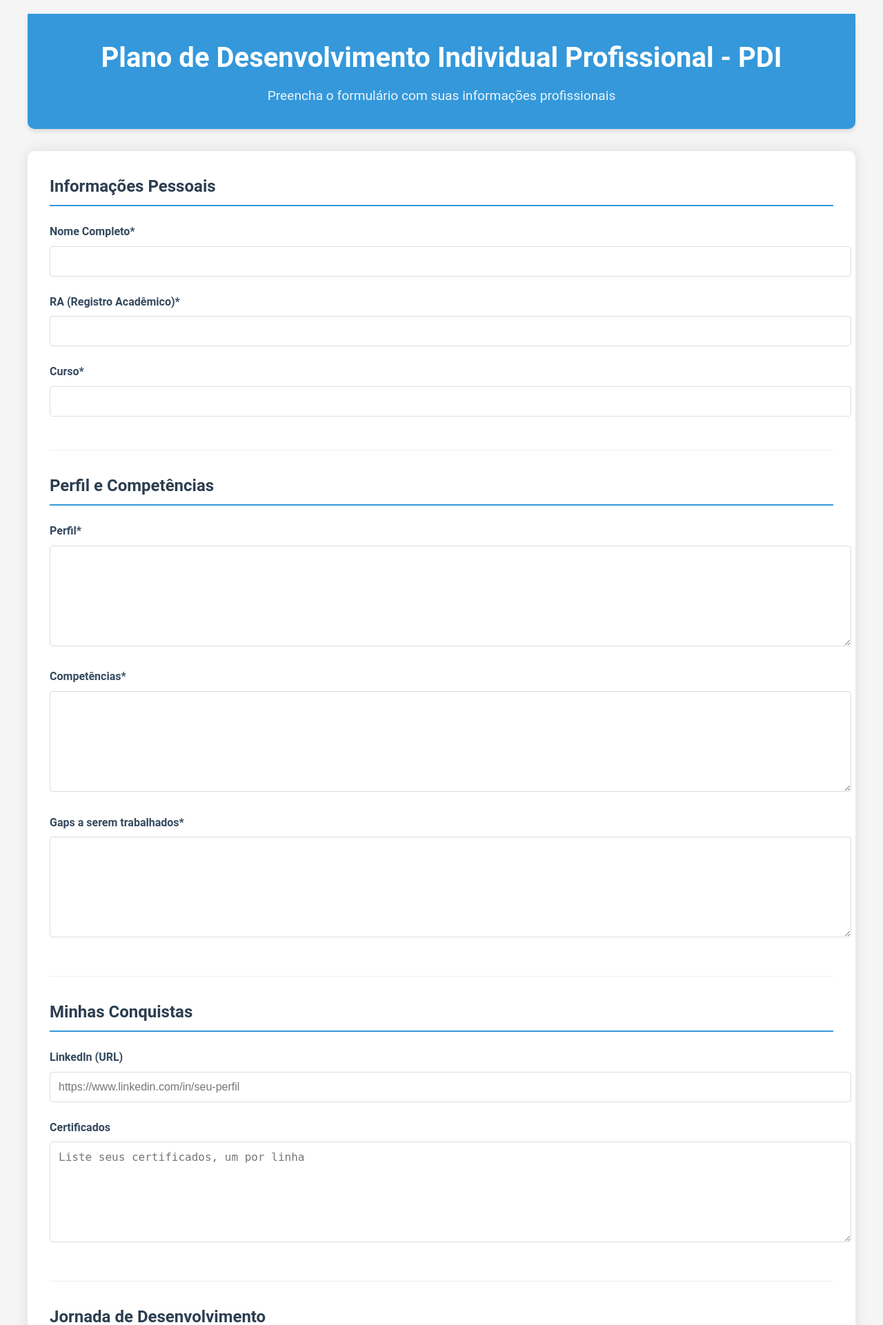
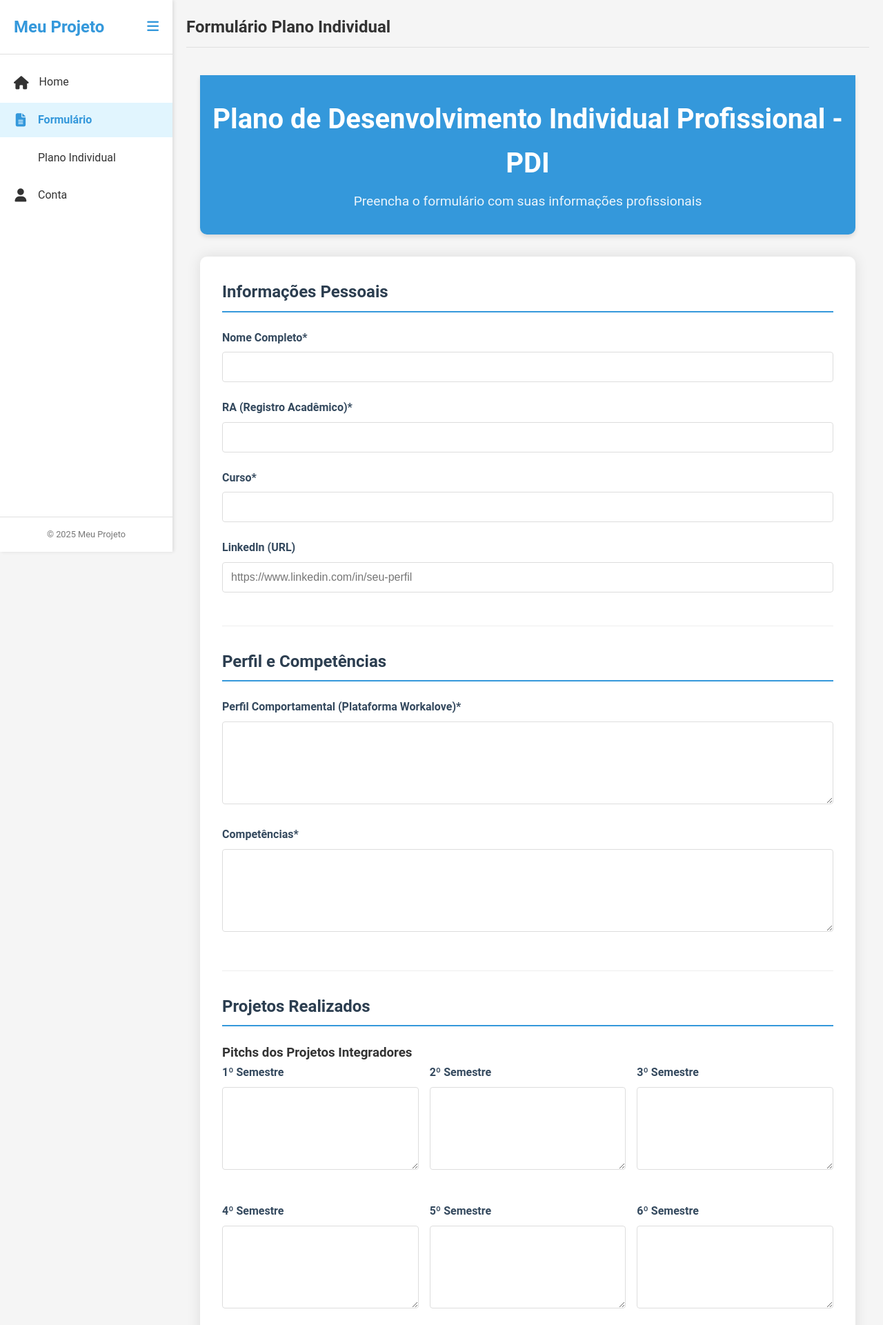
Before and after one commit to mintyfresh710/ProjetoPDI, a Django app: page /formulario/ in a window 1280 px wide. Shown: the top 1921 px of the page at 69% size. Run offline with Django 4.2, Linux system fonts and the light colour scheme.

Commit message:
Add files via upload

```diff
--- /dev/null
+++ b/projeto_pdi/pdi_form/static/css/formulario.css
@@ -0,0 +1,225 @@
+/* Estilos para o formulário PDI */
+:root {
+    --primary-color: #3498db;
+    --secondary-color: #2c3e50;
+    --accent-color: #e74c3c;
+    --light-color: #ecf0f1;
+    --dark-color: #34495e;
+    --success-color: #2ecc71;
+    --warning-color: #f39c12;
+}
+
+body {
+    font-family: 'Roboto', Arial, sans-serif;
+    line-height: 1.6;
+    color: #333;
+    background-color: #f5f5f5;
+    margin: 0;
+    padding: 0;
+}
+
+.form_container {
+    max-width: 1200px;
+    margin: 0 auto;
+    padding: 20px;
+}
+
+.header {
+    background-color: var(--primary-color);
+    color: white;
+    text-align: center;
+    padding: 2rem 0;
+    margin-bottom: 2rem;
+    border-radius: 0 0 10px 10px;
+    box-shadow: 0 4px 6px rgba(0, 0, 0, 0.1);
+}
+
+.header h1 {
+    margin: 0;
+    font-size: 2.5rem;
+}
+
+.header p {
+    margin: 0.5rem 0 0;
+    font-size: 1.2rem;
+    opacity: 0.9;
+}
+
+.form-container {
+    background-color: white;
+    border-radius: 10px;
+    box-shadow: 0 0 20px rgba(0, 0, 0, 0.1);
+    padding: 2rem;
+    margin-bottom: 2rem;
+}
+
+.form-section {
+    margin-bottom: 2rem;
+    padding-bottom: 1.5rem;
+    border-bottom: 1px solid #eee;
+}
+
+.form-section:last-child {
+    border-bottom: none;
+}
+
+.form-section h2 {
+    color: var(--secondary-color);
+    margin-top: 0;
+    margin-bottom: 1.5rem;
+    padding-bottom: 0.5rem;
+    border-bottom: 2px solid var(--primary-color);
+}
+
+.form-group {
+    margin-bottom: 1.5rem;
+}
+
+.form-group label {
+    display: block;
+    margin-bottom: 0.5rem;
+    font-weight: 600;
+    color: var(--dark-color);
+}
+
+.form-control {
+    width: 100%;
+    padding: 0.75rem;
+    font-size: 1rem;
+    border: 1px solid #ddd;
+    border-radius: 4px;
+    transition: border-color 0.3s;
+}
+
+.form-control:focus {
+    border-color: var(--primary-color);
+    outline: none;
+    box-shadow: 0 0 0 3px rgba(52, 152, 219, 0.2);
+}
+
+textarea.form-control {
+    min-height: 120px;
+    resize: vertical;
+}
+
+.semester-container {
+    display: grid;
+    grid-template-columns: repeat(auto-fill, minmax(250px, 1fr));
+    gap: 1rem;
+}
+
+.btn {
+    display: inline-block;
+    font-weight: 600;
+    text-align: center;
+    white-space: nowrap;
+    vertical-align: middle;
+    user-select: none;
+    border: 1px solid transparent;
+    padding: 0.75rem 1.5rem;
+    font-size: 1rem;
+    line-height: 1.5;
+    border-radius: 4px;
+    transition: all 0.15s ease-in-out;
+    cursor: pointer;
+}
+
+.btn-primary {
+    color: #fff;
+    background-color: var(--primary-color);
+    border-color: var(--primary-color);
+}
+
+.btn-primary:hover {
+    background-color: #2980b9;
+    border-color: #2980b9;
+}
+
+.btn-success {
+    color: #fff;
+    background-color: var(--success-color);
+    border-color: var(--success-color);
+}
+
+.btn-success:hover {
+    background-color: #27ae60;
+    border-color: #27ae60;
+}
+
+.btn-block {
+    display: block;
+    width: 100%;
+}
+
+.actions {
+    display: flex;
+    justify-content: space-between;
+    margin-top: 2rem;
+}
+
+.error-message {
+    color: var(--accent-color);
+    font-size: 0.875rem;
+    margin-top: 0.25rem;
+}
+
+/* Responsividade */
+@media (max-width: 768px) {
+    .semester-container {
+        grid-template-columns: 1fr;
+    }
+
+    .actions {
+        flex-direction: column;
+    }
+
+    .actions .btn {
+        margin-bottom: 1rem;
+    }
+}
+
+/* Animações */
+@keyframes fadeIn {
+    from { opacity: 0; transform: translateY(20px); }
+    to { opacity: 1; transform: translateY(0); }
+}
+
+.form-section {
+    animation: fadeIn 0.5s ease-out forwards;
+}
+
+.form-section:nth-child(2) { animation-delay: 0.1s; }
+.form-section:nth-child(3) { animation-delay: 0.2s; }
+.form-section:nth-child(4) { animation-delay: 0.3s; }
+.form-section:nth-child(5) { animation-delay: 0.4s; }
+
+/* Estilos para o PDF gerado */
+.pdf-container {
+    max-width: 800px;
+    margin: 0 auto;
+    padding: 20px;
+    background-color: white;
+}
+
+.pdf-header {
+    text-align: center;
+    margin-bottom: 30px;
+}
+
+.pdf-section {
+    margin-bottom: 30px;
+}
+
+.pdf-section h2 {
+    color: var(--primary-color);
+    border-bottom: 2px solid var(--primary-color);
+    padding-bottom: 5px;
+    margin-bottom: 15px;
+}
+
+.pdf-footer {
+    text-align: center;
+    margin-top: 50px;
+    font-size: 0.9rem;
+    color: #777;
+}
--- a/projeto_pdi/pdi_form/templates/pdi_form/formulario.html
+++ b/projeto_pdi/pdi_form/templates/pdi_form/formulario.html
@@ -1,21 +1,32 @@
+{% extends "base.html" %}
+
+{% include "base.html" %}
+
 {% load static %}
+
+{% block title %}Formulário Plano Individual{% endblock %}
+
+{% block header %}Formulário Plano Individual{% endblock %}
+
+{% block content %}
+
 <!DOCTYPE html>
 <html lang="pt-br">
 <head>
     <meta charset="UTF-8">
     <meta name="viewport" content="width=device-width, initial-scale=1.0">
     <title>Plano de Desenvolvimento Individual Profissional - PDI</title>
-    <link rel="stylesheet" href="{% static 'css/style.css' %}">
+    <link rel="stylesheet" href="{% static 'css/formulario.css' %}">
 </head>
 <body>
-    <div class="container">
+    <div class="form_container">
         <div class="header">
             <h1>Plano de Desenvolvimento Individual Profissional - PDI</h1>
             <p>Preencha o formulário com suas informações profissionais</p>
         </div>
 
         <div class="form-container">
-            <form id="pdi-form" method="post" action="{% url 'salvar_pdi' %}">
+            <form id="pdi-form" method="post" action="{% url 'pdi_form:salvar_pdi' %}">
                 {% csrf_token %}
 
                 <!-- Informações Pessoais -->
@@ -39,6 +50,12 @@
                             <input type="text" id="curso" name="curso" class="form-control" required>
                             <div id="curso-error" class="error-message"></div>
                         </div>
+
+                        <div class="form-group">
+                            <label for="linkedin">LinkedIn (URL)</label>
+                            <input type="url" id="linkedin" name="linkedin" class="form-control" placeholder="https://www.linkedin.com/in/seu-perfil">
+                            <div id="linkedin-error" class="error-message"></div>
+                        </div>
                     </div>
                 </div>
 
@@ -47,7 +64,7 @@
                     <h2>Perfil e Competências</h2>
                     <div class="section-content">
                         <div class="form-group">
-                            <label for="perfil">Perfil*</label>
+                            <label for="perfil">Perfil Comportamental (Plataforma Workalove)*</label>
                             <textarea id="perfil" name="perfil" class="form-control" required></textarea>
                             <div id="perfil-error" class="error-message"></div>
                         </div>
@@ -58,57 +75,13 @@
                             <div id="competencias-error" class="error-message"></div>
                         </div>
 
-                        <div class="form-group">
-                            <label for="gaps">Gaps a serem trabalhados*</label>
-                            <textarea id="gaps" name="gaps" class="form-control" required></textarea>
-                            <div id="gaps-error" class="error-message"></div>
-                        </div>
-                    </div>
-                </div>
-
-                <!-- Minhas Conquistas -->
-                <div class="form-section">
-                    <h2>Minhas Conquistas</h2>
-                    <div class="section-content">
-                        <div class="form-group">
-                            <label for="linkedin">LinkedIn (URL)</label>
-                            <input type="url" id="linkedin" name="linkedin" class="form-control" placeholder="https://www.linkedin.com/in/seu-perfil">
-                            <div id="linkedin-error" class="error-message"></div>
-                        </div>
-
-                        <div class="form-group">
-                            <label for="certificados">Certificados</label>
-                            <textarea id="certificados" name="certificados" class="form-control" placeholder="Liste seus certificados, um por linha"></textarea>
-                        </div>
-                    </div>
-                </div>
-
-                <!-- Jornada de Desenvolvimento -->
-                <div class="form-section">
-                    <h2>Jornada de Desenvolvimento</h2>
-                    <div class="section-content">
-                        <div class="form-group">
-                            <label for="inicio_jornada">Início da Jornada de Desenvolvimento*</label>
-                            <textarea id="inicio_jornada" name="inicio_jornada" class="form-control" required></textarea>
-                            <div id="inicio_jornada-error" class="error-message"></div>
-                        </div>
-
-                        <div class="form-group">
-                            <label for="desenvolvimento_permanente">Desenvolvimento Permanente*</label>
-                            <textarea id="desenvolvimento_permanente" name="desenvolvimento_permanente" class="form-control" required></textarea>
-                            <div id="desenvolvimento_permanente-error" class="error-message"></div>
-                        </div>
                     </div>
                 </div>
 
                 <!-- Resultados Alcançados -->
                 <div class="form-section">
-                    <h2>Resultados Alcançados</h2>
+                    <h2>Projetos Realizados</h2>
                     <div class="section-content">
-                        <div class="form-group">
-                            <label for="jobs_desenvolvidos">Jobs Desenvolvidos</label>
-                            <textarea id="jobs_desenvolvidos" name="jobs_desenvolvidos" class="form-control"></textarea>
-                        </div>
 
                         <h3>Pitchs dos Projetos Integradores</h3>
                         <div class="semester-container">
@@ -169,10 +142,6 @@
                             <div id="link_tcc-error" class="error-message"></div>
                         </div>
 
-                        <div class="form-group">
-                            <label for="acoes_voluntarias">Ações Voluntárias</label>
-                            <textarea id="acoes_voluntarias" name="acoes_voluntarias" class="form-control"></textarea>
-                        </div>
                     </div>
                 </div>
 
@@ -191,3 +160,6 @@
     <script src="{% static 'js/script.js' %}"></script>
 </body>
 </html>
+
+
+{% endblock %}
--- a/projeto_pdi/pdi_form/urls.py
+++ b/projeto_pdi/pdi_form/urls.py
@@ -8,5 +8,4 @@ urlpatterns = [
     path('salvar/', views.salvar_pdi, name='salvar_pdi'),
     path('visualizar/<int:pdi_id>/', views.visualizar_pdi, name='visualizar_pdi'),
     path('gerar-pdf/<int:pdi_id>/', views.gerar_pdf, name='gerar_pdf'),
-    # ... outras urls
 ]
--- a/projeto_pdi/pdi_form/views.py
+++ b/projeto_pdi/pdi_form/views.py
@@ -30,12 +30,7 @@ def salvar_pdi(request):
         curso = request.POST.get('curso')
         perfil = request.POST.get('perfil')
         competencias = request.POST.get('competencias')
-        gaps = request.POST.get('gaps')
         linkedin = request.POST.get('linkedin')
-        certificados = request.POST.get('certificados')
-        inicio_jornada = request.POST.get('inicio_jornada')
-        desenvolvimento_permanente = request.POST.get('desenvolvimento_permanente')
-        jobs_desenvolvidos = request.POST.get('jobs_desenvolvidos')
 
         # Extrair dados dos pitchs por semestre
         pitch_1_semestre = request.POST.get('pitch_1_semestre')
@@ -50,7 +45,6 @@ def salvar_pdi(request):
         pitch_10_semestre = request.POST.get('pitch_10_semestre')
 
         link_tcc = request.POST.get('link_tcc')
-        acoes_voluntarias = request.POST.get('acoes_voluntarias')
 
         # Criar ou atualizar o PDI
         pdi = PDI(
@@ -59,12 +53,7 @@ def salvar_pdi(request):
             curso=curso,
             perfil=perfil,
             competencias=competencias,
-            gaps=gaps,
             linkedin=linkedin,
-            certificados=certificados,
-            inicio_jornada=inicio_jornada,
-            desenvolvimento_permanente=desenvolvimento_permanente,
-            jobs_desenvolvidos=jobs_desenvolvidos,
             pitch_1_semestre=pitch_1_semestre,
             pitch_2_semestre=pitch_2_semestre,
             pitch_3_semestre=pitch_3_semestre,
@@ -75,19 +64,18 @@ def salvar_pdi(request):
             pitch_8_semestre=pitch_8_semestre,
             pitch_9_semestre=pitch_9_semestre,
             pitch_10_semestre=pitch_10_semestre,
-            link_tcc=link_tcc,
-            acoes_voluntarias=acoes_voluntarias
+            link_tcc=link_tcc
         )
         pdi.save()
 
 
         if 'preview' in request.POST:
             print("--- 'preview' encontrado no POST! Redirecionando para visualizar_pdi... ---")
-            return redirect('visualizar_pdi', pdi_id=pdi.id) # <== SEM o 'pdi_form:'
+            return redirect('pdi_form:visualizar_pdi', pdi_id=pdi.id)
         else:
             print("--- 'preview' NÃO encontrado no POST. Redirecionando para gerar_pdf... ---")
             messages.success(request, 'PDI salvo com sucesso!')
-            return redirect('gerar_pdf', pdi_id=pdi.id)      # <== SEM o 'pdi_form:'
+            return redirect('pdi_form:gerar_pdf', pdi_id=pdi.id)
 
 
     # Se não for POST, redirecionar para o formulário
@@ -171,7 +159,8 @@ def gerar_pdf(request, pdi_id):
     info_data = [
         ["Nome:", pdi.nome],
         ["RA:", pdi.ra],
-        ["Curso:", pdi.curso]
+        ["Curso:", pdi.curso],
+        ["Linkedin:", pdi.linkedin]
     ]
     info_table = Table(info_data, colWidths=[3*cm, 12*cm])
     info_table.setStyle(TableStyle([
@@ -187,7 +176,7 @@ def gerar_pdf(request, pdi_id):
 
     # Perfil e Competências
     elements.append(Paragraph("PERFIL E COMPETÊNCIAS", heading2_style))
-    elements.append(Paragraph("PERFIL", section_title_style))
+    elements.append(Paragraph("PERFIL COMPORTAMENTAL", section_title_style))
     elements.append(Paragraph(pdi.perfil.replace('\n', '<br/>'), normal_style))
     elements.append(Spacer(1, 0.5*cm))
 
@@ -195,41 +184,8 @@ def gerar_pdf(request, pdi_id):
     elements.append(Paragraph(pdi.competencias.replace('\n', '<br/>'), normal_style))
     elements.append(Spacer(1, 0.5*cm))
 
-    # Plano de Desenvolvimento
-    elements.append(Paragraph("PLANO DE DESENVOLVIMENTO", heading2_style))
-    elements.append(Paragraph("GAPS A SEREM TRABALHADOS", section_title_style))
-    elements.append(Paragraph(pdi.gaps.replace('\n', '<br/>'), normal_style))
-    elements.append(Spacer(1, 0.5*cm))
-
-    # Minhas Conquistas
-    elements.append(Paragraph("MINHAS CONQUISTAS", heading2_style))
-
-    if pdi.linkedin:
-        elements.append(Paragraph("LINKEDIN", section_title_style))
-        elements.append(Paragraph(pdi.linkedin, normal_style))
-        elements.append(Spacer(1, 0.5*cm))
-
-    if pdi.certificados:
-        elements.append(Paragraph("CERTIFICADOS", section_title_style))
-        elements.append(Paragraph(pdi.certificados.replace('\n', '<br/>'), normal_style))
-        elements.append(Spacer(1, 0.5*cm))
-
-    # Jornada de Desenvolvimento
-    elements.append(Paragraph("INÍCIO DA JORNADA DE DESENVOLVIMENTO", heading2_style))
-    elements.append(Paragraph(pdi.inicio_jornada.replace('\n', '<br/>'), normal_style))
-    elements.append(Spacer(1, 0.5*cm))
-
-    elements.append(Paragraph("DESENVOLVIMENTO PERMANENTE", heading2_style))
-    elements.append(Paragraph(pdi.desenvolvimento_permanente.replace('\n', '<br/>'), normal_style))
-    elements.append(Spacer(1, 0.5*cm))
-
     # Resultados Alcançados
-    elements.append(Paragraph("RESULTADOS ALCANÇADOS", heading2_style))
-
-    if pdi.jobs_desenvolvidos:
-        elements.append(Paragraph("JOBS DESENVOLVIDOS", section_title_style))
-        elements.append(Paragraph(pdi.jobs_desenvolvidos.replace('\n', '<br/>'), normal_style))
-        elements.append(Spacer(1, 0.5*cm))
+    elements.append(Paragraph("PROJETOS REALIZADOS", heading2_style))
 
     # Pitchs dos Projetos Integradores
     elements.append(Paragraph("PITCHS DOS PROJETOS INTEGRADORES", section_title_style))
@@ -289,11 +245,6 @@ def gerar_pdf(request, pdi_id):
         elements.append(Paragraph("LINK DO TCC", section_title_style))
         elements.append(Paragraph(pdi.link_tcc, normal_style))
         elements.append(Spacer(1, 0.5*cm))
-
-    if pdi.acoes_voluntarias:
-        elements.append(Paragraph("AÇÕES VOLUNTÁRIAS", section_title_style))
-        elements.append(Paragraph(pdi.acoes_voluntarias.replace('\n', '<br/>'), normal_style))
-
     # Rodapé
     import datetime
     elements.append(Spacer(1, 1*cm))
```
Also changed, not shown: projeto_pdi/pdi_form/templates/pdi_form/visualizar.html (+8 -40 lines).
